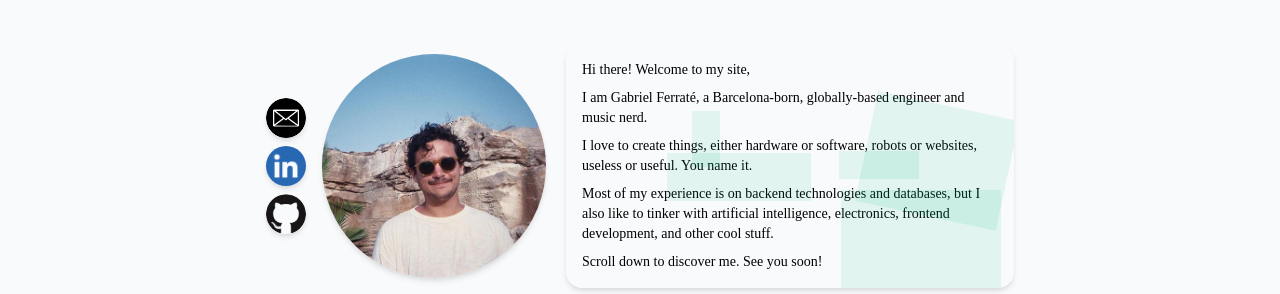
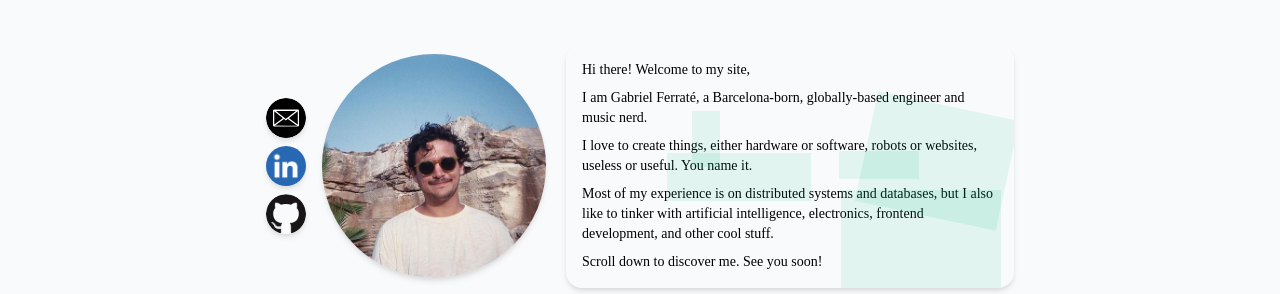
Before and after one commit to gferrate/personal_page, a Nuxt app: page / in a window 1280 px wide. Shown: the top 294 px of the page. Built offline with nearby package versions, Linux system fonts and the light colour scheme; a web font is replaced by a local one.

Commit message:
Update info

```diff
--- a/pages/index.vue
+++ b/pages/index.vue
@@ -103,7 +103,7 @@ export default {
         paragraphs: [
           "I am Gabriel Ferraté, a Barcelona-born, globally-based engineer and music nerd.",
           "I love to create things, either hardware or software, robots or websites, useless or useful. You name it.",
-          "Most of my experience is on backend technologies and databases, but I also like to tinker with artificial intelligence, electronics, frontend development, and other cool stuff.",
+          "Most of my experience is on distributed systems and databases, but I also like to tinker with artificial intelligence, electronics, frontend development, and other cool stuff.",
           "Scroll down to discover me. See you soon!"
         ]
       },
```
